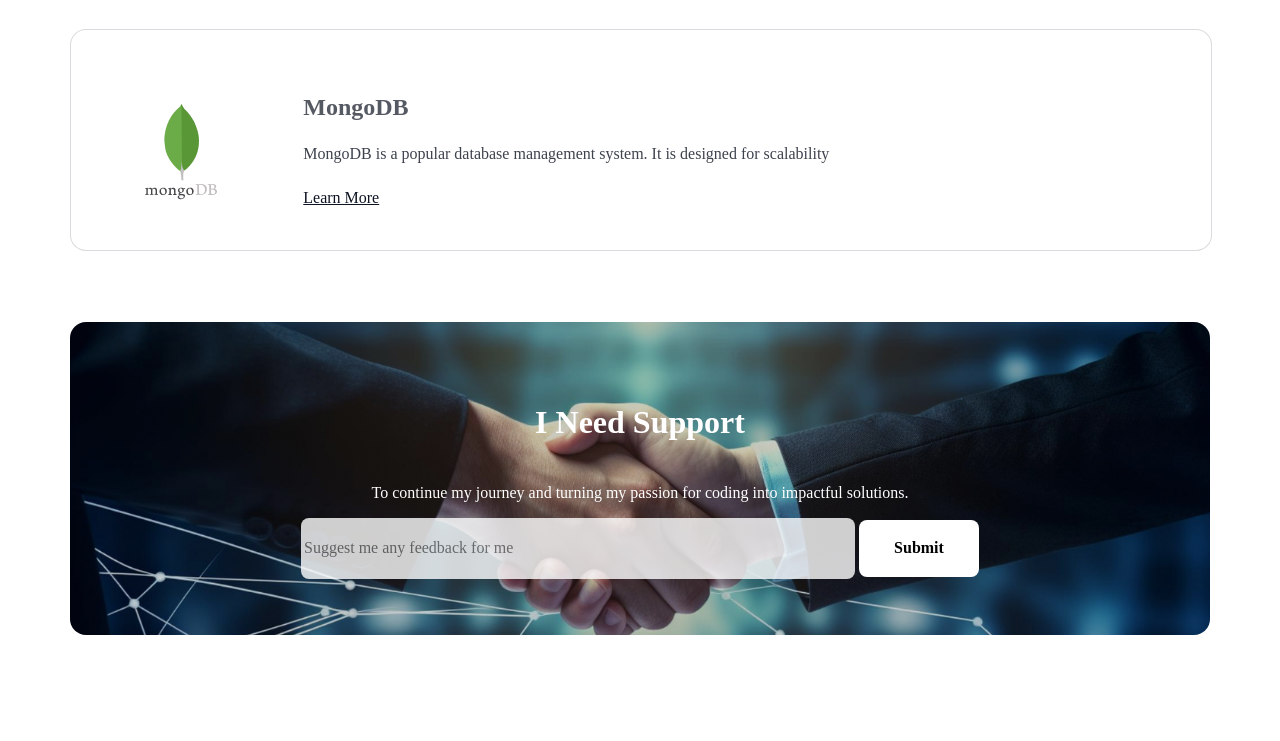
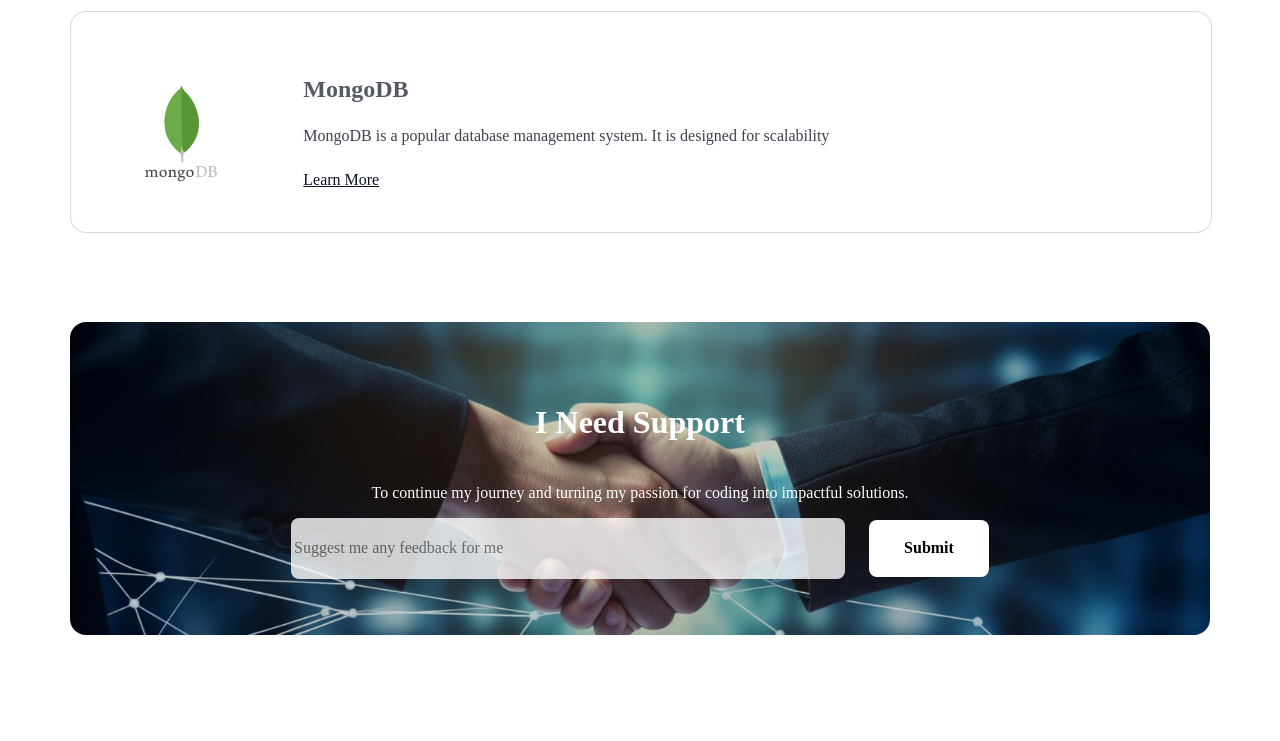
Before and after one commit to dbakibillah/Assignment-01, a plain HTML site: page index.html in a window 1280 px wide. Shown: the part 4743-5484 px from the top of the page. Drawn offline with Linux system fonts and the light colour scheme; a web font is replaced by a local one.

Commit message:
cards issue

```diff
--- a/styles/style.css
+++ b/styles/style.css
@@ -257,7 +257,7 @@ nav {
     display: flex;
     justify-content: space-around;
     align-items: center;
-    margin-top: 30px;
+    margin-top: 24px;
 }
 
 .card-img {
@@ -333,6 +333,7 @@ nav {
     font-size: 16px;
     font-weight: 600;
     border: none;
+    margin-left: 20px;
 }
 
 /* footer styles */
```
